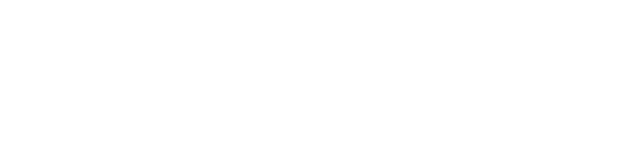
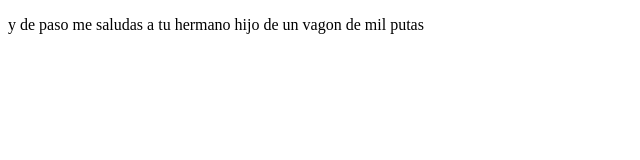
Before and after one commit to jonathanclinares/proyectodemo, a plain HTML site: page index.html in a window 1280 px wide. Shown: the whole page, without its empty margins (0-640 px from the left). Drawn offline with Linux system fonts and the light colour scheme.

Commit message:
cambios agregamos unas puteadas

```diff
--- a/index.html
+++ b/index.html
@@ -4,9 +4,11 @@
     <meta charset="UTF-8">
     <meta http-equiv="X-UA-Compatible" content="IE=edge">
     <meta name="viewport" content="width=device-width, initial-scale=1.0">
-    <title>anda veta a la puta que te pario</title>
+    <title>anda veta a la puta que te pario amias y amigos</title>
 </head>
 <body>
-
+    <p>
+        y de paso me saludas a tu hermano hijo de un vagon de mil putas
+    </p>
 </body>
 </html>
```
